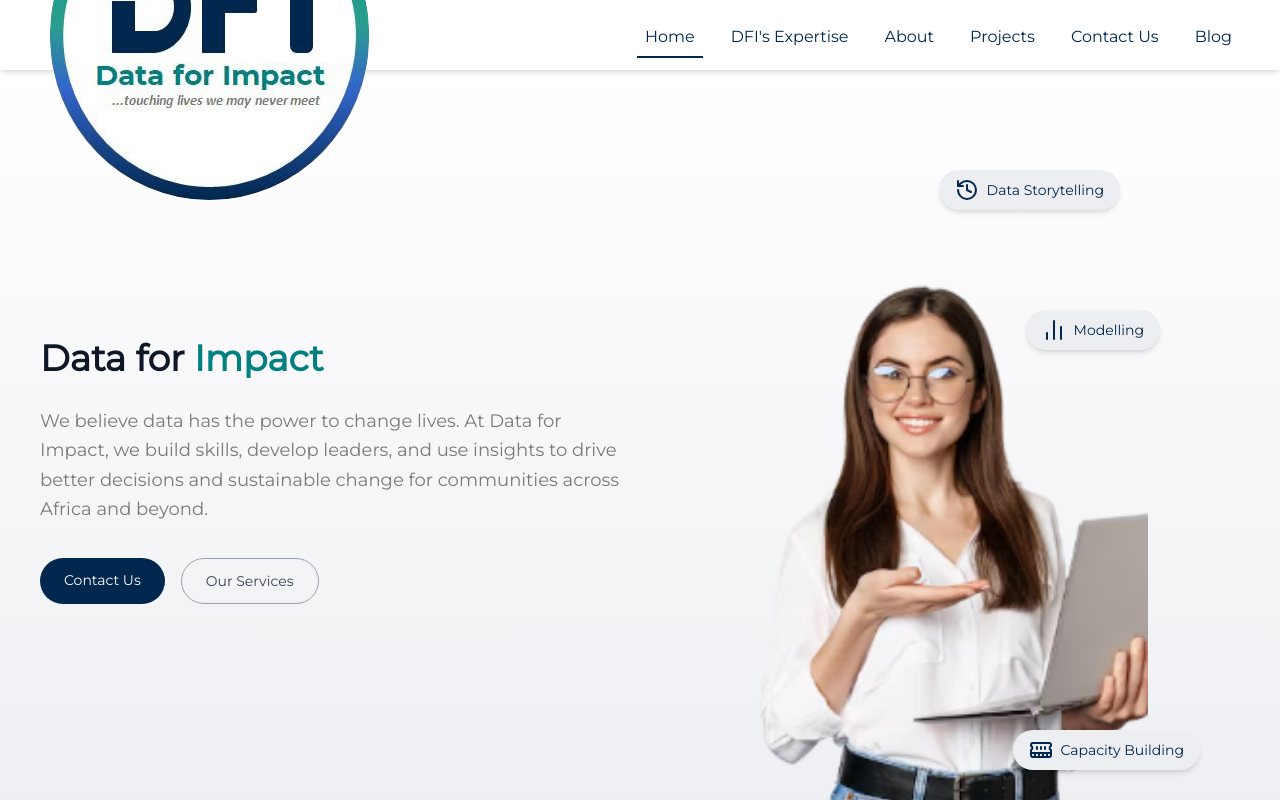
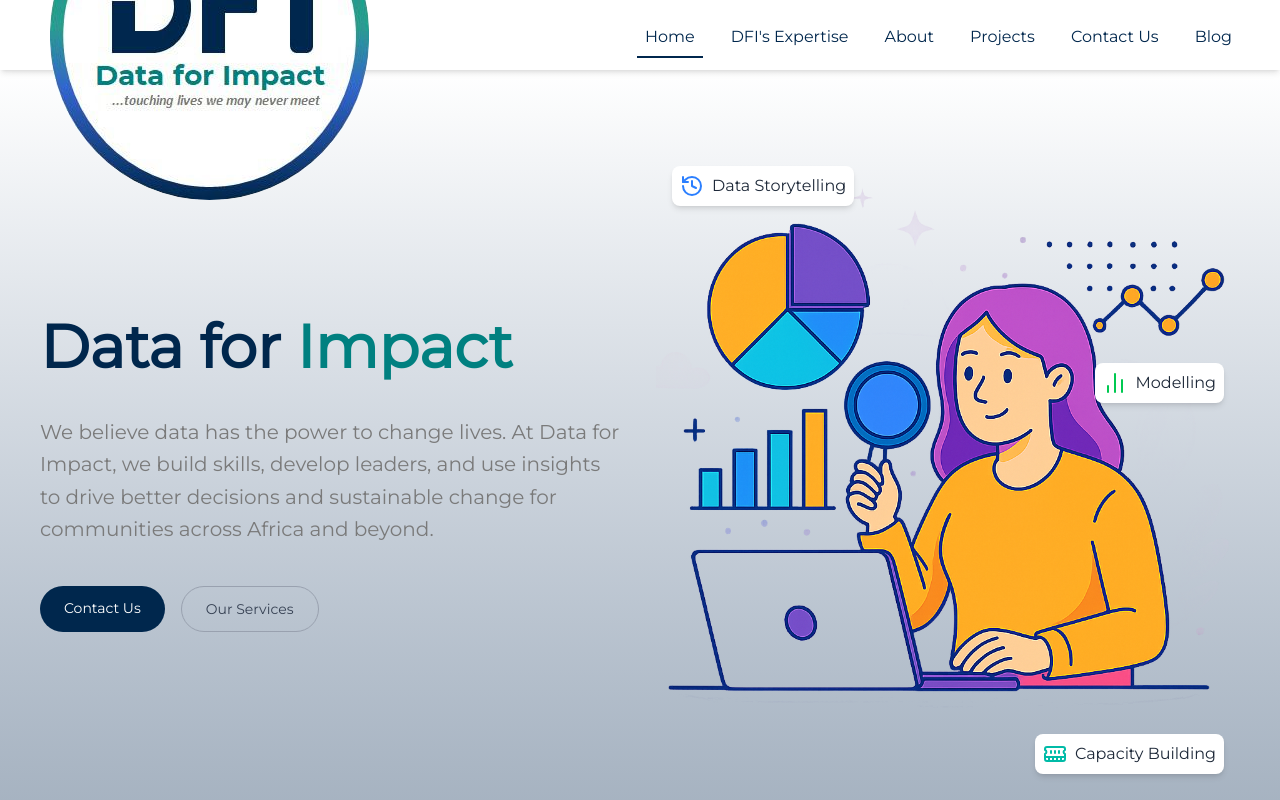
Before and after one commit to Oloniyo-Bolaji/data-for-impact, a Next.js app: page / in a window 1280 px wide. Shown: the top 800 px of the page. Built offline with nearby package versions, Linux system fonts and the light colour scheme; no server answers.

Commit message:
hero image changed

```diff
--- a/component/Hero.jsx
+++ b/component/Hero.jsx
@@ -6,31 +6,31 @@
   return (
     <section
       id="top"
-      className="bg-gradient-to-b from-white to-faintblue h-screen flex items-center"
+      className="bg-gradient-to-b from-white to-[#00274d60] min-h-screen flex items-center"
     >
-      {/* Hero Content */}
-      <div className="max-w-screen-xl mx-auto grid lg:grid-cols-2 lg:items-center items-center justify-center sm:items-start gap-8 sm:px-10 px-5 h-full">
+      <div className="max-w-screen-xl mx-auto grid lg:grid-cols-2 gap-8 px-5 sm:px-10 items-center">
         {/* Left */}
-        <div className="flex flex-col justify-center gap-2.5">
-          <h1 className="text-3xl sm:text-6xl lg:text-4xl font-extrabold text-gray-900 leading-tight">
+        <div className="flex flex-col justify-center gap-4">
+          <h1 className="text-3xl sm:text-5xl md:text-6xl font-extrabold text-blue leading-tight">
             Data for <span className="text-teal">Impact</span>
           </h1>
-          <p className="mt-4 text-grey sm:text-lg text-base leading-relaxed">
+          <p className="text-grey text-base sm:text-lg md:text-xl leading-relaxed mt-4">
             We believe data has the power to change lives. At Data for Impact,
             we build skills, develop leaders, and use insights to drive better
             decisions and sustainable change for communities across Africa and
             beyond.
           </p>
-
-          {/* Buttons */}
+          {/* Buttons */}{" "}
           <div className="mt-6 flex gap-4">
+            {" "}
             <Link
               href="/contact"
               aria-label="Contact Us"
               className="bg-blue text-white cta-btn hover:bg-lightblue"
             >
-              Contact Us
-            </Link>
+              {" "}
+              Contact Us{" "}
+            </Link>{" "}
             <Link
               href="/expertise"
               aria-label="Take a look at our projects"
@@ -42,38 +42,36 @@
         </div>
 
         {/* Right */}
-        <div className="relative lg:flex hidden justify-center items-end h-full">
+        <div className="relative flex justify-center items-center w-full h-[50vh] sm:h-[60vh] md:h-[70vh] lg:h-[80vh]">
           {/* Person Image */}
-          <div className="relative w-full max-w-[400px] h-[50vh] sm:h-[60vh] md:h-[80vh] flex items-end">
           <Image
-              src="/hero.png"
+            src="/hero1.png"
             alt="Person"
             fill
             quality={100}
-              className="object-contain md:object-contain lg:object-cover"
+            className="object-contain md:object-cover"
             priority
             sizes="(max-width: 768px) 90vw, (max-width: 1024px) 50vw, 400px"
           />
-          </div>
 
           {/* Floating Tags */}
-          <div className="sm:top-25 top-15 lg:right-30 sm:right-10 right-5 floats">
-            <span>
-              <History />
+          <div className="absolute top-4 left-4 flex items-center gap-2 bg-white p-2 rounded-lg shadow-md">
+            <History className="text-blue-500" />
+            <span className="text-gray-800 text-sm sm:text-base">
+              Data Storytelling
             </span>
-            <span>Data Storytelling</span>
           </div>
-          <div className="sm:top-60 top-35 lg:right-20 sm:right-10 right-5 floats">
-            <span>
-              <ChartNoAxesColumn />
+          <div className="absolute top-1/3 right-4 flex items-center gap-2 bg-white p-2 rounded-lg shadow-md">
+            <ChartNoAxesColumn className="text-green-500" />
+            <span className="text-gray-800 text-sm sm:text-base">
+              Modelling
             </span>
-            <span>Modelling</span>
           </div>
-          <div className="sm:bottom-25 bottom-15 lg:right-10 sm:right-5 right-0 floats">
-            <span>
-              <MemoryStick />
+          <div className="absolute bottom-4 right-4 flex items-center gap-2 bg-white p-2 rounded-lg shadow-md">
+            <MemoryStick className="text-teal-500" />
+            <span className="text-gray-800 text-sm sm:text-base">
+              Capacity Building
             </span>
-            <span> Capacity Building</span>
           </div>
         </div>
       </div>
```
Also changed, not shown: public/hero1.png (added). Lines whose indentation alone changed are shown as unchanged.
